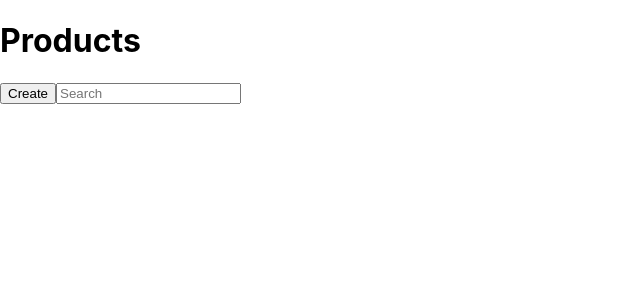
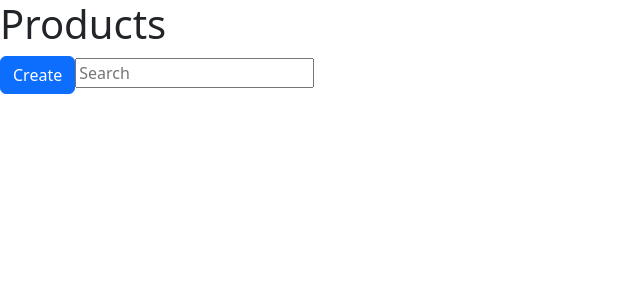
Before and after one commit to jbenaquir/front-recetarioremedios, a React (Create React App) app: page /products in a window 1280 px wide. Shown: the top 300 px of the page, without its empty margins (0-640 px from the left). Built offline with nearby package versions, Linux system fonts and the light colour scheme.

Commit message:
React bootstrap implemented

```diff
--- a/package.json
+++ b/package.json
@@ -6,7 +6,9 @@
     "@testing-library/jest-dom": "^5.17.0",
     "@testing-library/react": "^13.4.0",
     "@testing-library/user-event": "^13.5.0",
+    "bootstrap": "^5.3.3",
     "react": "^18.2.0",
+    "react-bootstrap": "^2.10.1",
     "react-dom": "^18.2.0",
     "react-router-dom": "^6.22.1",
     "react-scripts": "5.0.1",
--- a/src/Products.js
+++ b/src/Products.js
@@ -1,9 +1,12 @@
+import 'bootstrap/dist/css/bootstrap.css';
+import Button from 'react-bootstrap/Button';
+
 function Products() {
     return (
         <div>
             <h1>Products</h1>
             <p>
-                <button>Create</button>
+                <Button>Create</Button>
                 <input placeholder="Search"/>
             </p>
         </div>
```
Also changed, not shown: 1 other file (tests, documents, lock files or other folders).
